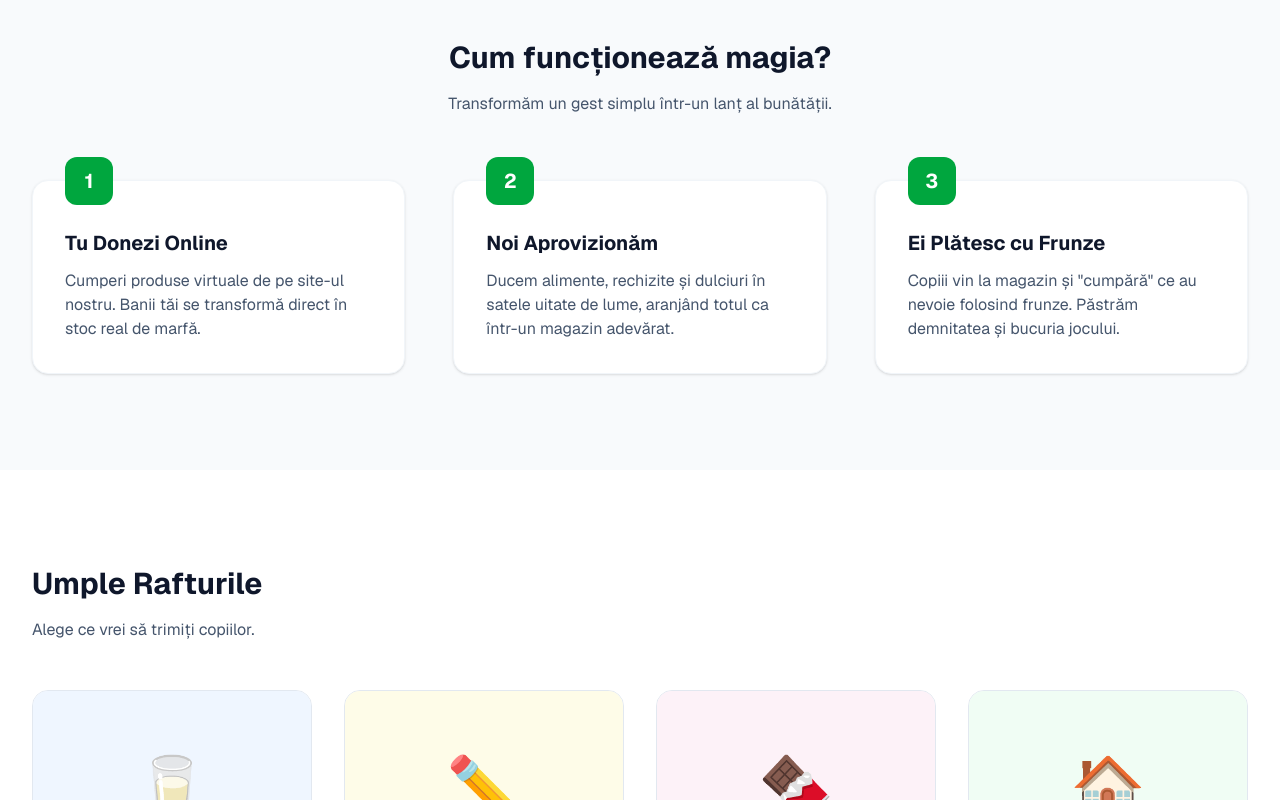
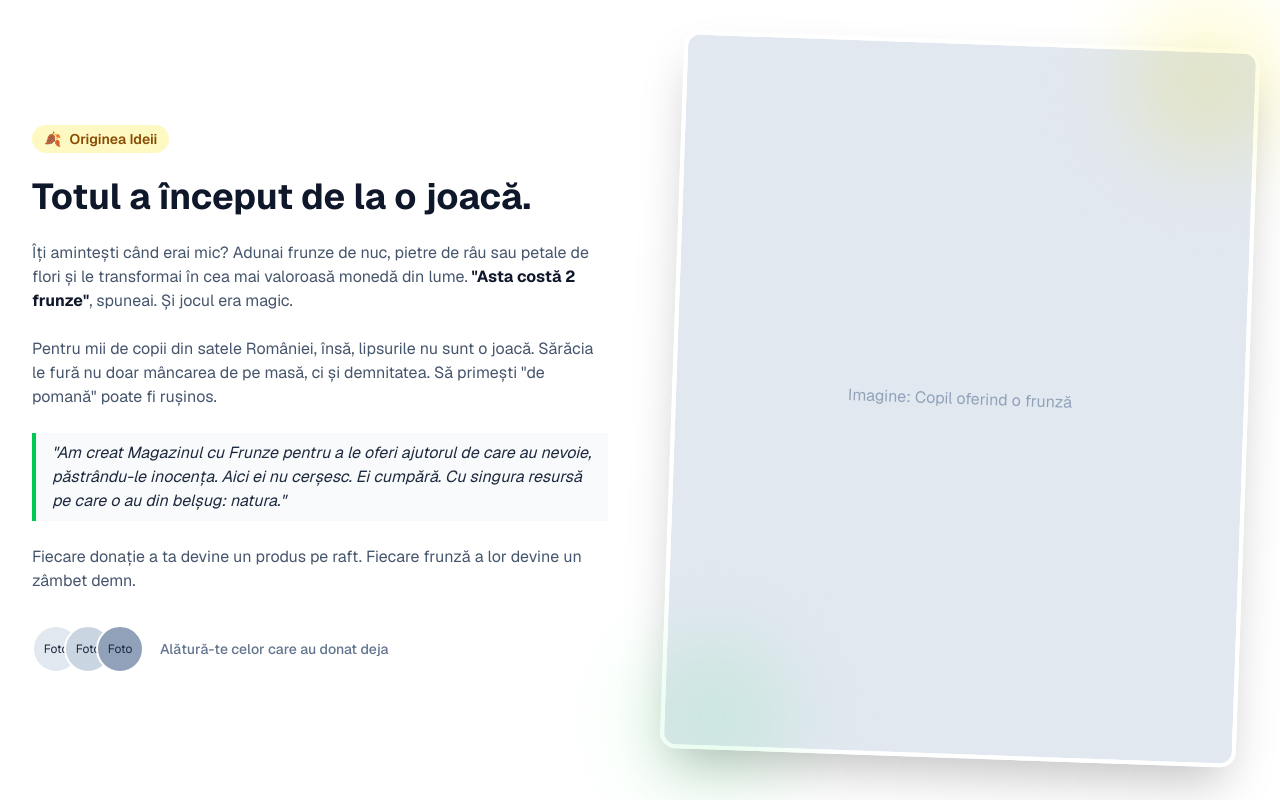
Before and after one commit to joahn3/magazinul-cu-frunze, a Next.js app in the folder leaf-store/: page / in a window 1280 px wide. Shown: the part 940-1740 px from the top of the page. Built offline with nearby package versions, Linux system fonts and the light colour scheme.

Commit message:
Update page.tsx

```diff
--- a/leaf-store/app/page.tsx
+++ b/leaf-store/app/page.tsx
@@ -144,6 +144,68 @@ const LeafStore = () => {
         </div>
       </div>
 
+      {/* POVESTEA - Insert this after the Stats section */}
+      <div id="poveste" className="py-24 bg-white overflow-hidden">
+        <div className="max-w-7xl mx-auto px-4 sm:px-6 lg:px-8">
+          <div className="lg:grid lg:grid-cols-2 lg:gap-16 items-center">
+            {/* Text Side */}
+            <div className="mb-12 lg:mb-0">
+              <div className="inline-flex items-center px-3 py-1 rounded-full bg-yellow-100 text-yellow-800 text-sm font-semibold mb-6">
+                <span className="mr-2">🍂</span>
+                Originea Ideii
+              </div>
+              <h2 className="text-4xl font-bold text-slate-900 mb-6">
+                Totul a început de la o joacă.
+              </h2>
+              <div className="prose prose-lg text-slate-600 space-y-6">
+                <p>
+                  Îți amintești când erai mic? Adunai frunze de nuc, pietre de râu sau petale de flori și le transformai în cea mai valoroasă monedă din lume.
+                  <span className="font-bold text-slate-900"> "Asta costă 2 frunze"</span>, spuneai. Și jocul era magic.
+                </p>
+                <p>
+                  Pentru mii de copii din satele României, însă, lipsurile nu sunt o joacă. Sărăcia le fură nu doar mâncarea de pe masă, ci și demnitatea.
+                  Să primești "de pomană" poate fi rușinos.
+                </p>
+                <p className="border-l-4 border-green-500 pl-4 italic text-slate-800 bg-slate-50 py-2 pr-2">
+                  "Am creat Magazinul cu Frunze pentru a le oferi ajutorul de care au nevoie, păstrându-le inocența. Aici ei nu cerșesc. Ei cumpără. Cu singura resursă pe care o au din belșug: natura."
+                </p>
+                <p>
+                  Fiecare donație a ta devine un produs pe raft. Fiecare frunză a lor devine un zâmbet demn.
+                </p>
+              </div>
+
+              <div className="mt-8 flex gap-4">
+                 <div className="flex -space-x-4">
+                    <div className="w-12 h-12 rounded-full border-2 border-white bg-slate-200 flex items-center justify-center text-xs">Foto</div>
+                    <div className="w-12 h-12 rounded-full border-2 border-white bg-slate-300 flex items-center justify-center text-xs">Foto</div>
+                    <div className="w-12 h-12 rounded-full border-2 border-white bg-slate-400 flex items-center justify-center text-xs">Foto</div>
+                 </div>
+                 <div className="flex items-center text-sm text-slate-500 font-medium">
+                    Alătură-te celor care au donat deja
+                 </div>
+              </div>
+            </div>
+
+            {/* Image Side */}
+            <div className="relative">
+              {/* Main Image Frame */}
+              <div className="relative rounded-2xl overflow-hidden shadow-2xl border-4 border-white rotate-2 hover:rotate-0 transition duration-500">
+                {/* Aici vom pune imaginea generata cu Nano Banana (Scenario 2) */}
+                <div className="aspect-[4/5] bg-slate-200 w-full object-cover relative">
+                    <div className="absolute inset-0 flex items-center justify-center text-slate-400">
+                        Imagine: Copil oferind o frunză
+                    </div>
+                </div>
+              </div>
+
+              {/* Decorative Elements */}
+              <div className="absolute -bottom-10 -left-10 w-40 h-40 bg-green-100 rounded-full mix-blend-multiply filter blur-2xl opacity-70"></div>
+              <div className="absolute -top-10 -right-10 w-40 h-40 bg-yellow-100 rounded-full mix-blend-multiply filter blur-2xl opacity-70"></div>
+            </div>
+          </div>
+        </div>
+      </div>
+
       {/* HOW IT WORKS */}
       <div id="cum-functioneaza" className="py-24 bg-slate-50">
         <div className="max-w-7xl mx-auto px-4 sm:px-6 lg:px-8">
```
